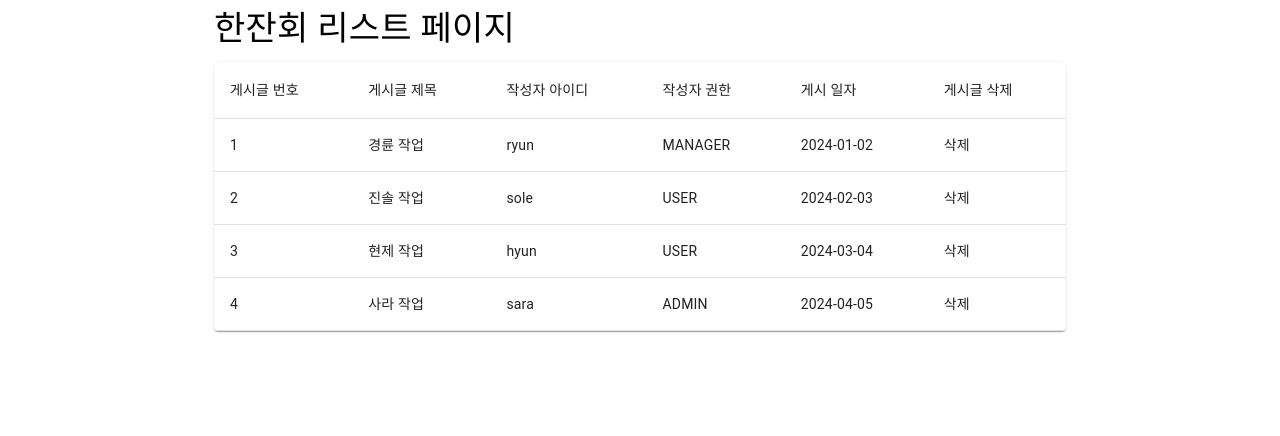
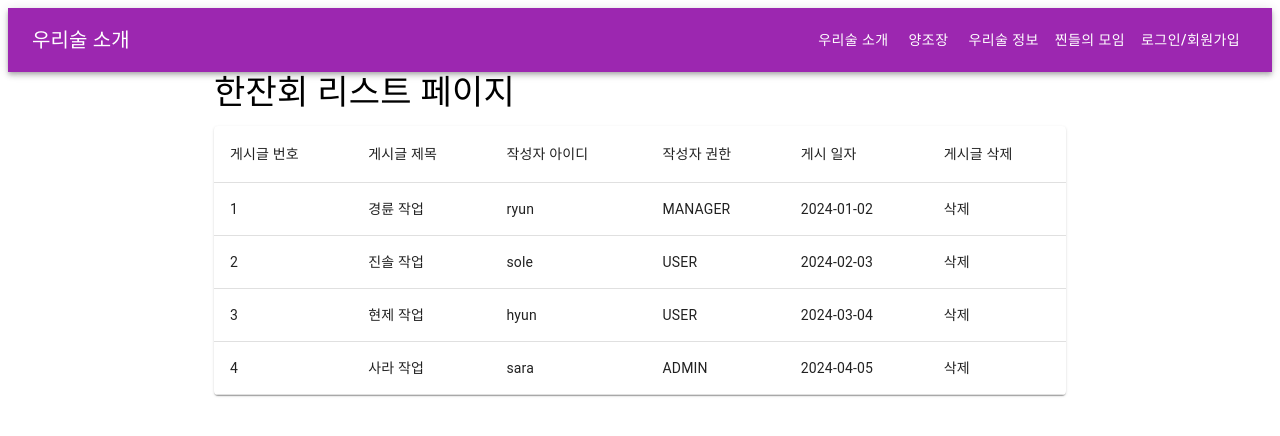
Before and after one commit to KKRYOUN/RealSool, a React (Create React App) app: page / in a window 1280 px wide. Shown: the top 436 px of the page. Built offline with nearby package versions, Linux system fonts and the light colour scheme.

Commit message:
경륜 : 헤더 디자인 연습

```diff
--- a/src/App.js
+++ b/src/App.js
@@ -1,9 +1,11 @@
 import React from 'react';
-import PartyList from './RYUN_WORK/PartyList';
+import Header from './Common/Header';
+import PartyList from './Party/PartyList';
 
 function App() {
   return (
     <>
+      <Header/>
       <PartyList />
     </>
   );
--- /dev/null
+++ b/src/Common/Header.js
@@ -0,0 +1,26 @@
+import React from 'react';
+import { AppBar, Toolbar, Typography, Button } from '@mui/material';
+
+const Header = () => {
+  return (
+    <AppBar position="static" style={{ backgroundColor: '#9c27b0' }}> {/* 이 부분에서 배경색을 설정합니다. */}
+      <Toolbar>
+        {/* 로고가 위치할 자리, 이미지나 텍스트 로고를 넣을 수 있습니다. */}
+        <Typography variant="h6" component="div" sx={{ flexGrow: 1 }}>
+          우리술 소개
+        </Typography>
+
+        {/* 네비게이션 아이템 */}
+        <Button color="inherit">우리술 소개</Button>
+        <Button color="inherit">양조장</Button>
+        <Button color="inherit">우리술 정보</Button>
+        <Button color="inherit">찐들의 모임</Button>
+
+        {/* 로그인 버튼 */}
+        <Button color="inherit">로그인/회원가입</Button>
+      </Toolbar>
+    </AppBar>
+  );
+};
+
+export default Header;
```
Also changed, not shown: src/Party/PartyList.js (renamed from src/RYUN_WORK/PartyList.js).
